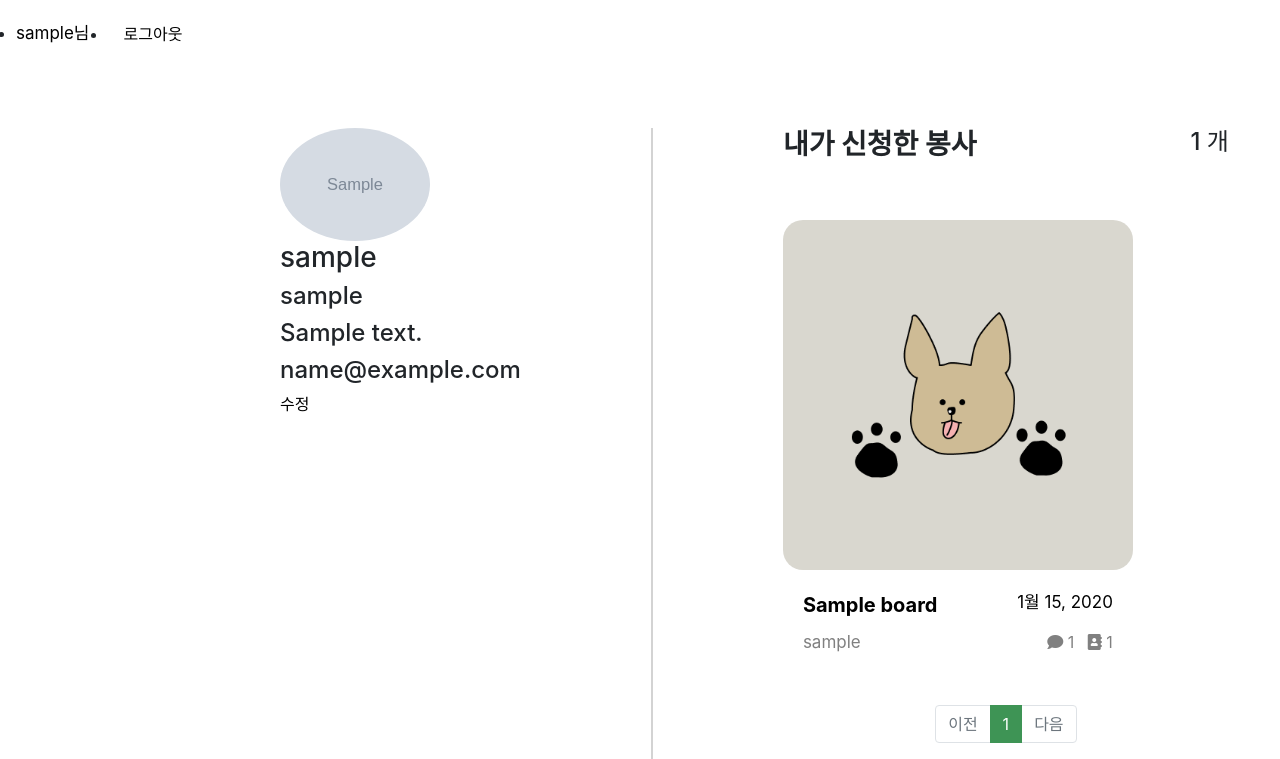
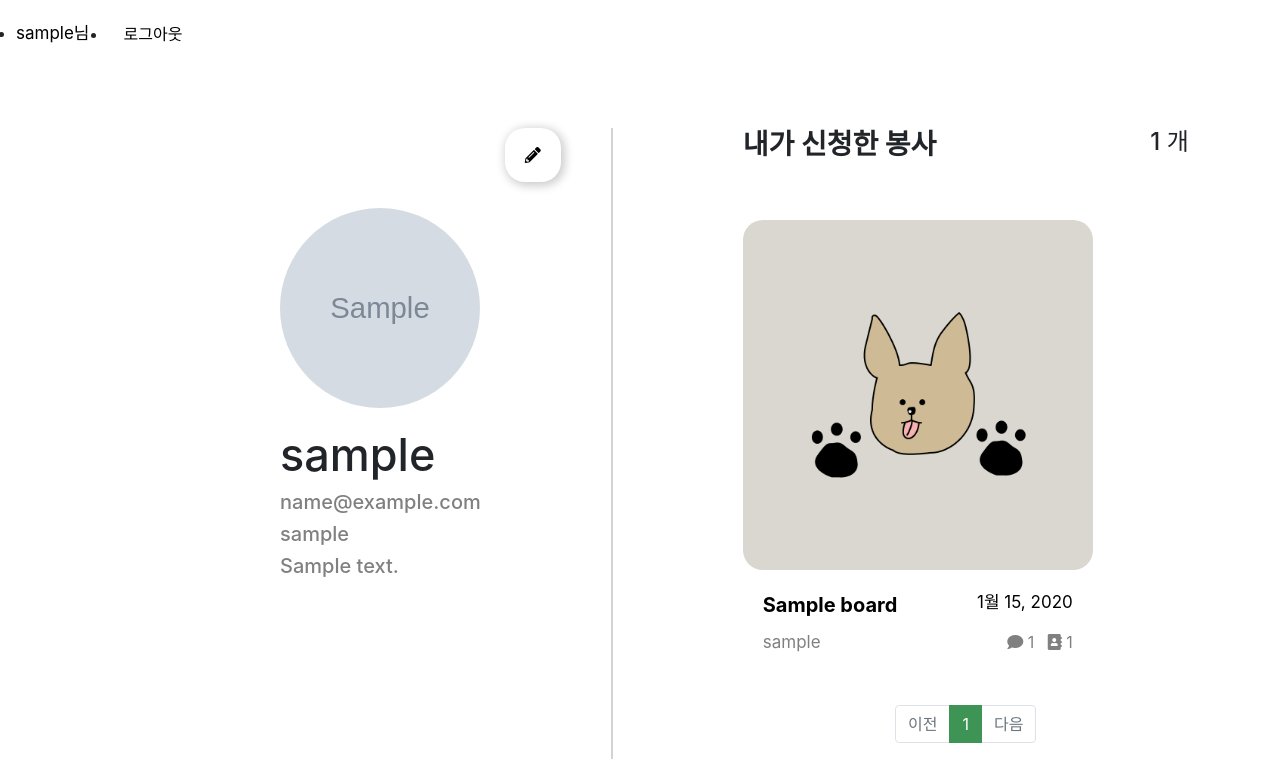
Before and after one commit to chohyeryung/DahamDog, a Django app: page /mypage/ in a window 1280 px wide; the page is wider, and only the part inside the window is pictured. Shown: the part 1066-1825 px from the top of that part. Run offline with Django 3.2, Linux system fonts and the light colour scheme; a user stored in the database is signed in; tables that the repository leaves empty hold one stand-in row (values such as "Sample post"); grey boxes marked "Sample" are stand-in pictures; some libraries are stand-ins or nearby versions.

Commit message:
#7-8. update mypage style

```diff
--- a/static/css/mypage.css
+++ b/static/css/mypage.css
@@ -1,30 +1,64 @@
-.mypage-con{
-    display:flex;
+.mypage-con {
+    display: flex;
     flex-direction: row;
     padding: 50px 150px 0 150px;
 }
 
-.more-info{
+.more-info {
     padding: 0 130px;
     border-left: 2px solid lightgray;
 }
 
-.user-profile{
+.user-profile {
     display: flex;
     flex-direction: column;
-     padding: 0 130px;
+    padding: 80px 130px;
+    align-items: center;
+    position: relative;
 }
 
-.info{
-    display:flex;
+.user-img{
+    width:200px;
+    height:200px;
+    border-radius: 50%;
+}
+
+.info-text{
+    margin-top: 20px;
+    /*text-align: center;*/
+}
+
+.info-text h1{
+    font-size: 45px;
+}
+
+.info-text h4{
+    color: gray;
+    font-size: 20px;
+}
+
+.info {
+    display: flex;
     flex-direction: row;
     justify-content: space-between;
 }
 
-.info h3{
+.info h3 {
     font-weight: bold;
 }
 
-.board-con{
-    padding:50px 0;
+.board-con {
+    padding: 50px 0;
 }
+
+button{
+    padding: 15px 20px;
+    position: absolute;
+    top:0;
+    right:50px;
+    border-radius: 20px;
+    border: none;
+    font-weight: bold;
+    background-color: #fff;
+    box-shadow: 2px 2px 10px 2px #cdcdcd;
+}
--- a/templates/daham/mypage.html
+++ b/templates/daham/mypage.html
@@ -17,12 +17,18 @@
             <!-- 유저 프로필 -->
             <img {% if person.profile.image %} src="{{ person.profile.image.url }}"
                                                {% else %}src="https://i.stack.imgur.com/34AD2.jpg"{% endif %}
-                                               width="150rem" style="border-radius: 50%;" alt="">
-            <h3>{{ request.user.username }}</h3>
-            <h4>{{ person.profile.nickname }}</h4>
-            <h4>{{ person.profile.description }}</h4>
-            <h4>{{ request.user.email }}</h4>
-            <a href="{% url 'daham:profile' %}">수정</a>
+                                               class="user-img" alt="">
+            <a href="{% url 'daham:profile' %}">
+                <button><i class="fas fa-pencil-alt"></i></button>
+            </a>
+
+            <div class="info-text">
+                <h1>{{ request.user.username }}</h1>
+                <h4>{{ request.user.email }}</h4>
+                <h4>{% if person.profile.nickname %}{{ person.profile.nickname }}{% else %}닉네임이 없습니다.{% endif %}</h4>
+                <h4>{% if person.profile.description %}{{ person.profile.description }}{% else %}한줄소개가
+                    없습니다.{% endif %}</h4>
+            </div>
         </div>
 
         <div class="more-info">
```
Also changed, not shown: templates/daham/profile.html (deleted, +0 -15 lines).
